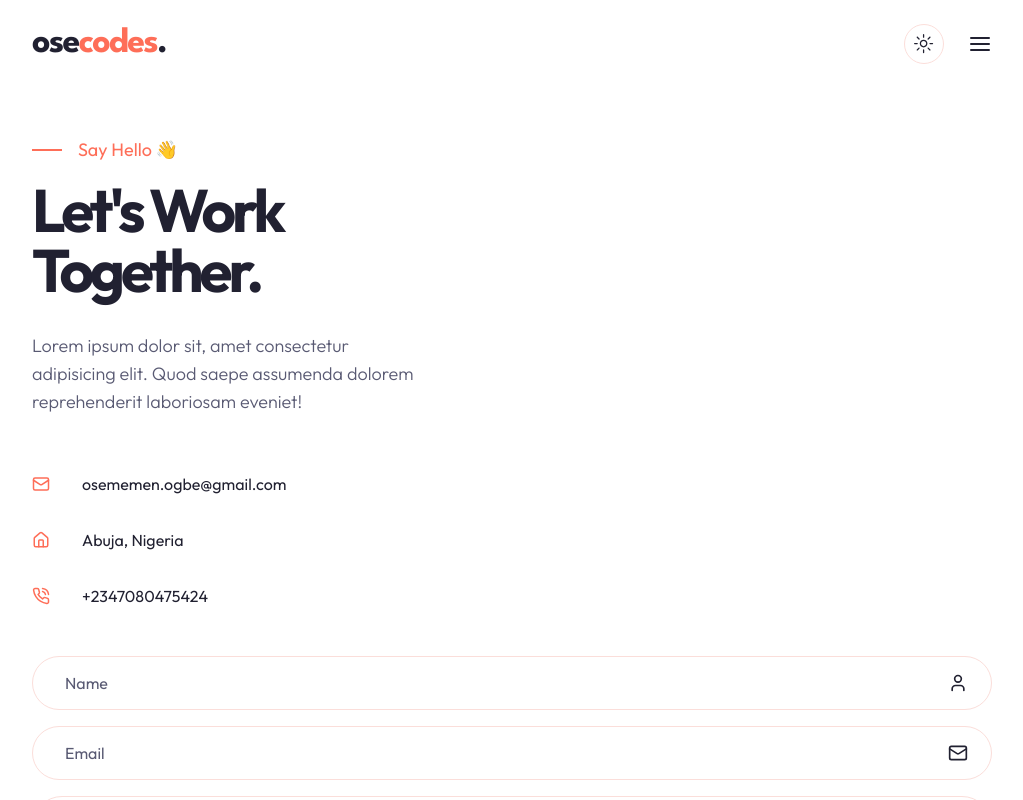
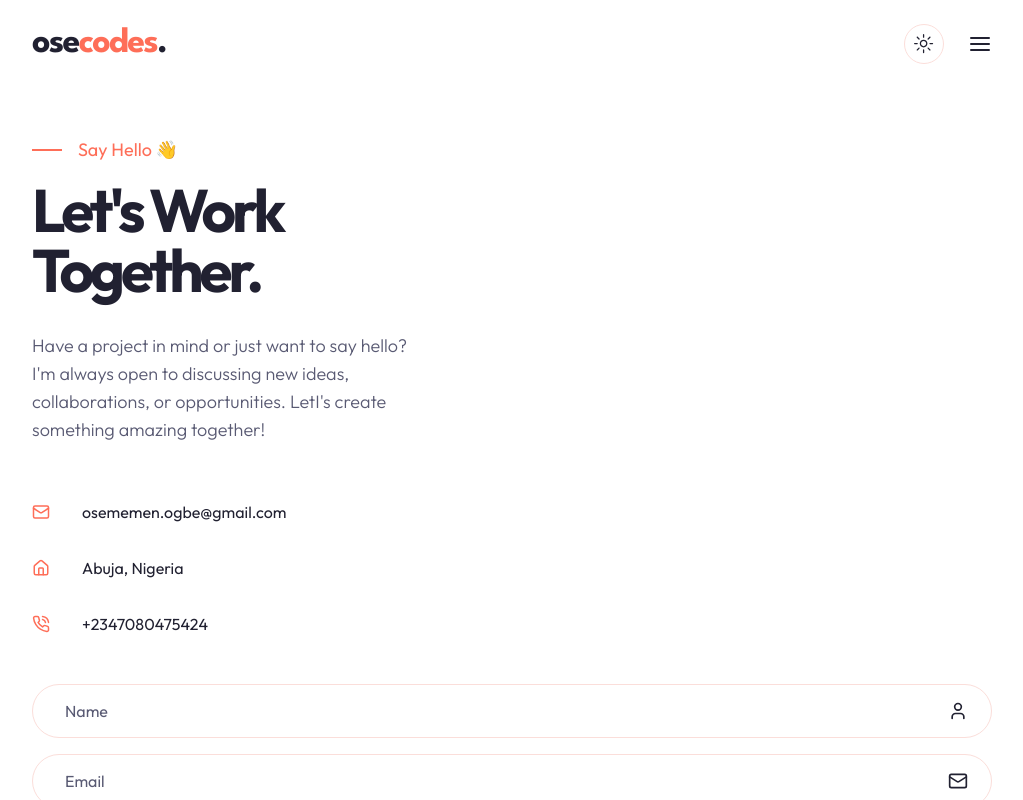
Before and after one commit to oseogbe/osecodes, a Next.js app: page /contact in a window 1280 px wide. Shown: the top 800 px of the page, without its empty margins (128-1151 px from the left). Built offline with nearby package versions, Linux system fonts and the light colour scheme.

Commit message:
content updates

```diff
--- a/app/contact/page.tsx
+++ b/app/contact/page.tsx
@@ -15,7 +15,7 @@ const ContactPage = () => {
                             Say Hello 👋
                         </div>
                         <h1 className="heading-1 max-w-md mb-8">Let&apos;s Work Together.</h1>
-                        <p className="subtitle max-w-[400px]">Lorem ipsum dolor sit, amet consectetur adipisicing elit. Quod saepe assumenda dolorem reprehenderit laboriosam eveniet!</p>
+                        <p className="subtitle max-w-[400px]">Have a project in mind or just want to say hello? I&apos;m always open to discussing new ideas, collaborations, or opportunities. LetI&apos;s create something amazing together!</p>
                     </div>
                     <div className="hidden xl:flex w-full bg-contact_illustration_light dark:bg-contact_illustration_dark bg-contain bg-top bg-no-repeat">
                     </div>
--- a/components/About.tsx
+++ b/components/About.tsx
@@ -38,7 +38,7 @@ const careerData = [
         title: "education",
         data: [
             {
-                institution: "University of Derby",
+                institution: "University of Derby, UK",
                 certificate: "Bachelor of Science: Computing and Information Technologies",
                 years: "2019 - 2020"
             },
```
